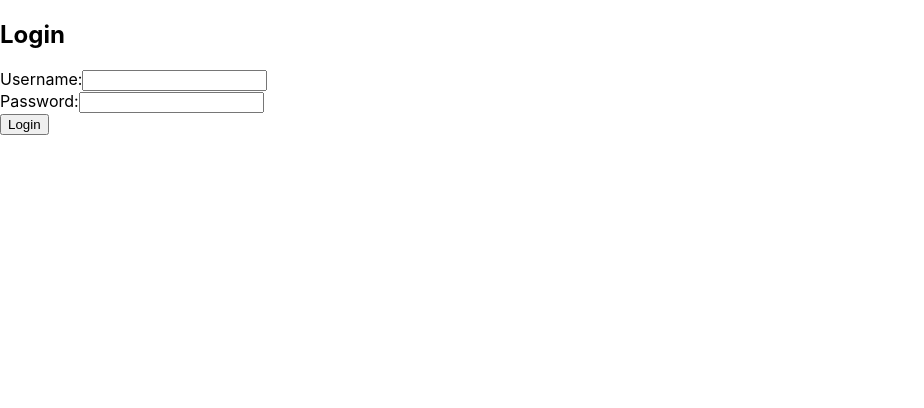
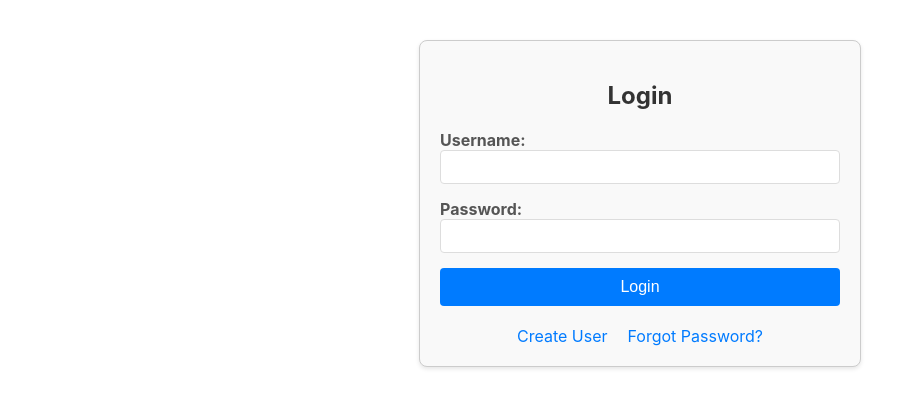
Before and after one commit to chris-kaiser-7/typedex-www, a React (Create React App) app: page /login in a window 1280 px wide. Shown: the top 408 px of the page, without its empty margins (0-924 px from the left). Built offline with nearby package versions, Linux system fonts and the light colour scheme.

Commit message:
added styings for login.

```diff
--- a/src/Login.js
+++ b/src/Login.js
@@ -1,6 +1,84 @@
 import React, { useState } from 'react';
 import axios from 'axios';
 import { useNavigate } from 'react-router-dom';
+import styled from 'styled-components';
+
+// Styled Components
+const Container = styled.div`
+  max-width: 400px;
+  margin: 0 auto;
+  padding: 20px;
+  border: 1px solid #ccc;
+  border-radius: 8px;
+  box-shadow: 0 2px 4px rgba(0, 0, 0, 0.1);
+  background-color: #f9f9f9;
+  margin: 40px auto;
+`;
+
+const LoginContainer = styled(Container)`
+  margin-top: 40px;
+`;
+const Title = styled.h2`
+  text-align: center;
+  color: #333;
+`;
+
+const Form = styled.form`
+  display: flex;
+  flex-direction: column;
+`;
+
+const InputGroup = styled.div`
+  margin-bottom: 15px;
+`;
+
+const Label = styled.label`
+  margin-bottom: 5px;
+  font-weight: bold;
+  color: #555;
+`;
+
+const Input = styled.input`
+  width: 100%;
+  padding: 8px;
+  border: 1px solid #ddd;
+  border-radius: 4px;
+  font-size: 14px;
+  box-sizing: border-box;
+`;
+
+const Error = styled.p`
+  color: red;
+  text-align: center;
+`;
+
+const Button = styled.button`
+  width: 100%;
+  padding: 10px;
+  font-size: 16px;
+  color: white;
+  background-color: #007bff;
+  border: none;
+  border-radius: 4px;
+  cursor: pointer;
+  &:hover {
+    background-color: #0056b3;
+  }
+`;
+
+const LinksContainer = styled.div`
+  margin-top: 20px;
+  text-align: center;
+`;
+
+const Link = styled.a`
+  color: #007bff;
+  text-decoration: none;
+  margin: 0 10px;
+  &:hover {
+    text-decoration: underline;
+  }
+`;
 
 const Login = () => {
   const [username, setUsername] = useState('');
@@ -12,44 +90,44 @@ const Login = () => {
     e.preventDefault();
     try {
       const params = new URLSearchParams();
-      params.append('username', username)
-      params.append('password', password)
+      params.append('username', username);
+      params.append('password', password);
       const response = await axios.post('http://127.0.0.1:8000/api/v1/token', params);
-      console.log("test1")
       localStorage.setItem('token', response.data.access_token);
-      console.log("test2")
       navigate('/tree'); // Redirect to dashboard or another protected route
-      console.log("test3")
     } catch (err) {
-      console.log(err)
       setError('Invalid username or password');
     }
   };
 
   return (
-    <div className="login-container">
-      <h2>Login</h2>
-      <form onSubmit={handleSubmit}>
-        <div>
-          <label>Username:</label>
-          <input
+    <LoginContainer>
+      <Title>Login</Title>
+      <Form onSubmit={handleSubmit}>
+        <InputGroup>
+          <Label>Username:</Label>
+          <Input
             type="text"
             value={username}
             onChange={(e) => setUsername(e.target.value)}
           />
-        </div>
-        <div>
-          <label>Password:</label>
-          <input
+        </InputGroup>
+        <InputGroup>
+          <Label>Password:</Label>
+          <Input
             type="password"
             value={password}
             onChange={(e) => setPassword(e.target.value)}
           />
-        </div>
-        {error && <p>{error}</p>}
-        <button type="submit">Login</button>
-      </form>
-    </div>
+        </InputGroup>
+        {error && <Error>{error}</Error>}
+        <Button type="submit">Login</Button>
+      </Form>
+      <LinksContainer>
+        <Link href="/create-user">Create User</Link>
+        <Link href="/forgot-password">Forgot Password?</Link>
+      </LinksContainer>
+    </LoginContainer>
   );
 };
 
--- a/src/NewUser.jsx
+++ b/src/NewUser.jsx
@@ -3,11 +3,13 @@ import { useNavigate } from 'react-router-dom';
 import styled from 'styled-components';
 
 const Container = styled.div`
-  padding: 20px;
   max-width: 400px;
   margin: 0 auto;
+  padding: 20px;
+  border: 1px solid #ccc;
+  border-radius: 8px;
+  box-shadow: 0 2px 4px rgba(0, 0, 0, 0.1);
   background-color: #f9f9f9;
-  border-radius: 8px;
 `;
 
 const Title = styled.h2`
@@ -26,13 +28,17 @@ const FormGroup = styled.div`
 
 const Label = styled.label`
   margin-bottom: 5px;
+  font-weight: bold;
+  color: #555;
 `;
 
 const Input = styled.input`
-  padding: 10px;
-  font-size: 16px;
+  width: 100%;
+  padding: 8px;
+  border: 1px solid #ddd;
   border-radius: 4px;
-  border: 1px solid #ccc;
+  font-size: 14px;
+  box-sizing: border-box;
 `;
 
 const Button = styled.button`
```
